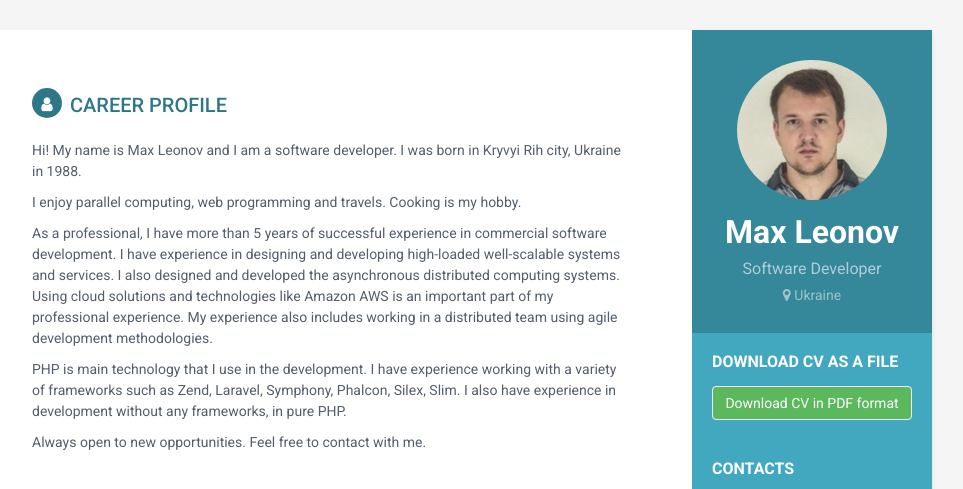
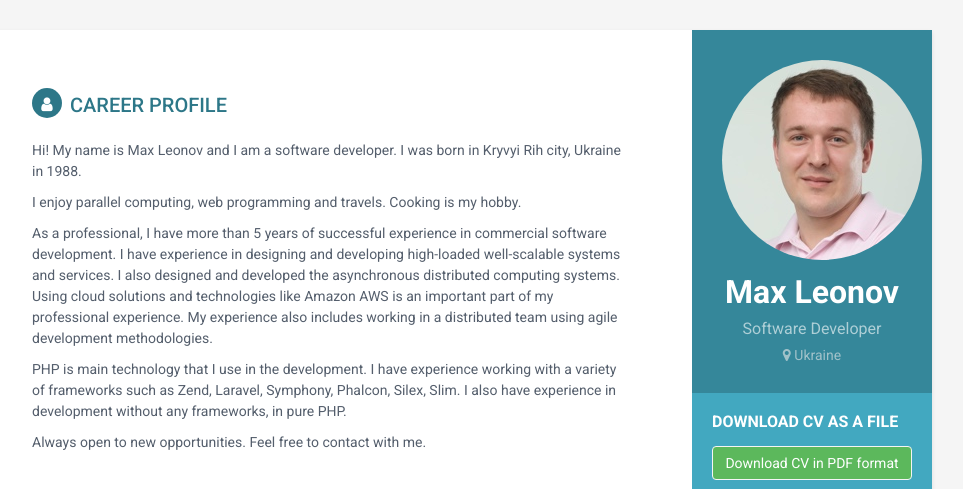
Before and after one commit to maxbanton/maxbanton.github.io, a plain HTML site: page index.html in a window 1280 px wide. Shown: the top 489 px of the page, without its empty margins (188-1151 px from the left). Drawn offline with nearby package versions, Linux system fonts and the light colour scheme.

Commit message:
Photos updated

```diff
--- a/index.html
+++ b/index.html
@@ -25,7 +25,7 @@
     <meta property="og:type" content="website" />
     <meta property="og:site_name" content="Professional Developer Website And CV" />
     <meta property="fb:app_id" content="1672365059704924" />
-    <meta property="og:image" content="http://maxleonov.pw/assets/images/photo-big.jpg" />
+    <meta property="og:image" content="http://maxleonov.pw/assets/images/photo-big-new.jpg" />
     <meta property="og:url" content="http://maxleonov.pw" />
     <meta property="og:description" content="Hi! My name is Max Leonov and I am a software developer. The core technology that I use in the development is PHP" />
     <meta name="google-site-verification" content="yiKu9E_Kn2TWh6RKKOZQV7YV4f4ZtXNo64CPddwe2sM" />
@@ -35,7 +35,7 @@
     <div class="wrapper">
         <div class="sidebar-wrapper">
             <div class="profile-container">
-                <img class="profile img-circle" src="assets/images/photo.jpg" alt="Max Leonov Senior PHP Developer" />
+                <img class="profile img-circle" src="assets/images/photo-new.jpg" alt="Max Leonov Senior PHP Developer" />
                 <h1 class="name">Max Leonov</h1>
                 <h3 class="tagline">Software Developer</h3>
                 <h4 class="location"><i class="fa fa-map-marker"></i> Ukraine</h4>
```
Also changed, not shown: assets/images/photo-big-new.jpg (added), assets/images/photo-big.jpg (deleted), assets/images/photo-new.jpg (added), assets/images/photo.jpg (deleted).
